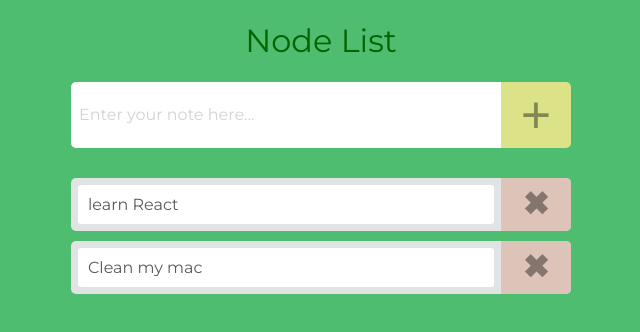
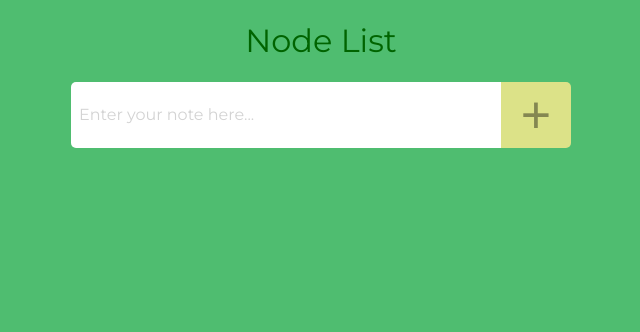
Before and after one commit to AlexFisher13/todo-list, a React (Create React App) app: page / in a window 1280 px wide. Shown: the top 332 px of the page, without its empty margins (319-959 px from the left). Built offline with nearby package versions, Linux system fonts and the light colour scheme.

Commit message:
update deleting

```diff
--- a/src/App.js
+++ b/src/App.js
@@ -8,10 +8,6 @@ class App extends Component {
         this.props.onAddTask(input.value);
         input.value = '';
   }
-  delTask(id){
-      this.props.onDelTask(1);
-      console.log(this.props.tasks)
-  }
 
   render() {
     return (
@@ -19,7 +15,7 @@ class App extends Component {
             <h1>Node List</h1>
             <div className="noteEditor">
                 <input id="taskInput" placeholder="Enter your note here..."/>
-                <input type="submit" className="btn add" onClick={this.addTask/*сюда нужно передавать id*/.bind(this)} value='&#x2b;'/>
+                <input type="submit" className="btn add" onClick={this.addTask.bind(this)} value='&#x2b;'/>
             </div>
 
             <div className="noteGrid">
@@ -27,7 +23,7 @@ class App extends Component {
                     this.props.tasks.map(task =>
                         <div key={task.id} className="note">
                             <p>{task.text}</p>
-                            <button className="del" onClick={this.delTask.bind(this)}>&#10006;</button>
+                            <button className="del" onClick={() => this.props.onDelTask(task.id)}>&#10006;</button>
                         </div>
                 )}
             </div>
--- a/src/reducers/tasks.js
+++ b/src/reducers/tasks.js
@@ -1,7 +1,4 @@
-const initialState = [
-    {id: 1, text:'learn React'},
-    {id: 2, text:'Clean my mac'}
-];
+const initialState = [];
 
 export default function taskList(state=initialState, action){
     switch (action.type) {
```
